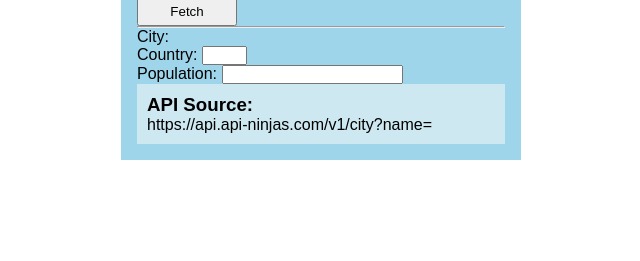
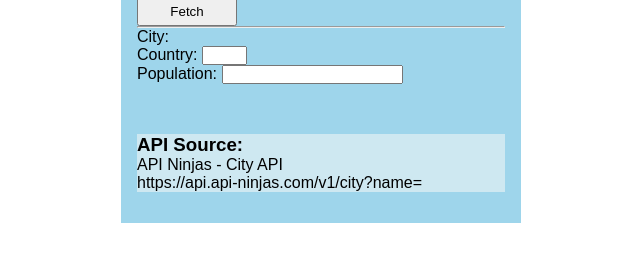
Before and after one commit to ajsagai/api_projectes, a plain HTML site: page CountryApi/index.html in a window 1280 px wide. Shown: the part 77-338 px from the top of the page, without its empty margins (319-959 px from the left). Drawn offline with nearby package versions, Linux system fonts and the light colour scheme.

Commit message:
added source info

```diff
--- a/CountryApi/index.html
+++ b/CountryApi/index.html
@@ -33,7 +33,8 @@
 
             <div class="info">
                 <h3>API Source:</h3>
-                <p>https://api.api-ninjas.com/v1/city?name=</p>
+                <p>API Ninjas - City API <br>
+                    https://api.api-ninjas.com/v1/city?name=</p>
             </div>
 
         </div>
--- a/CountryApi/style.css
+++ b/CountryApi/style.css
@@ -10,6 +10,7 @@ background-color: rgb(158, 213, 235);
 margin: 0 auto;
 padding: 1rem;
 width: 400px;
+height:300px;
 max-width: 100%;
 
 }
@@ -21,6 +22,7 @@ max-width: 100%;
 
 .info{
     background-color: rgb(206, 232, 241) ;
-    padding: 10px;
-    top: 10px;
+    position: relative;
+    bottom: -50px;
+
 }
```
